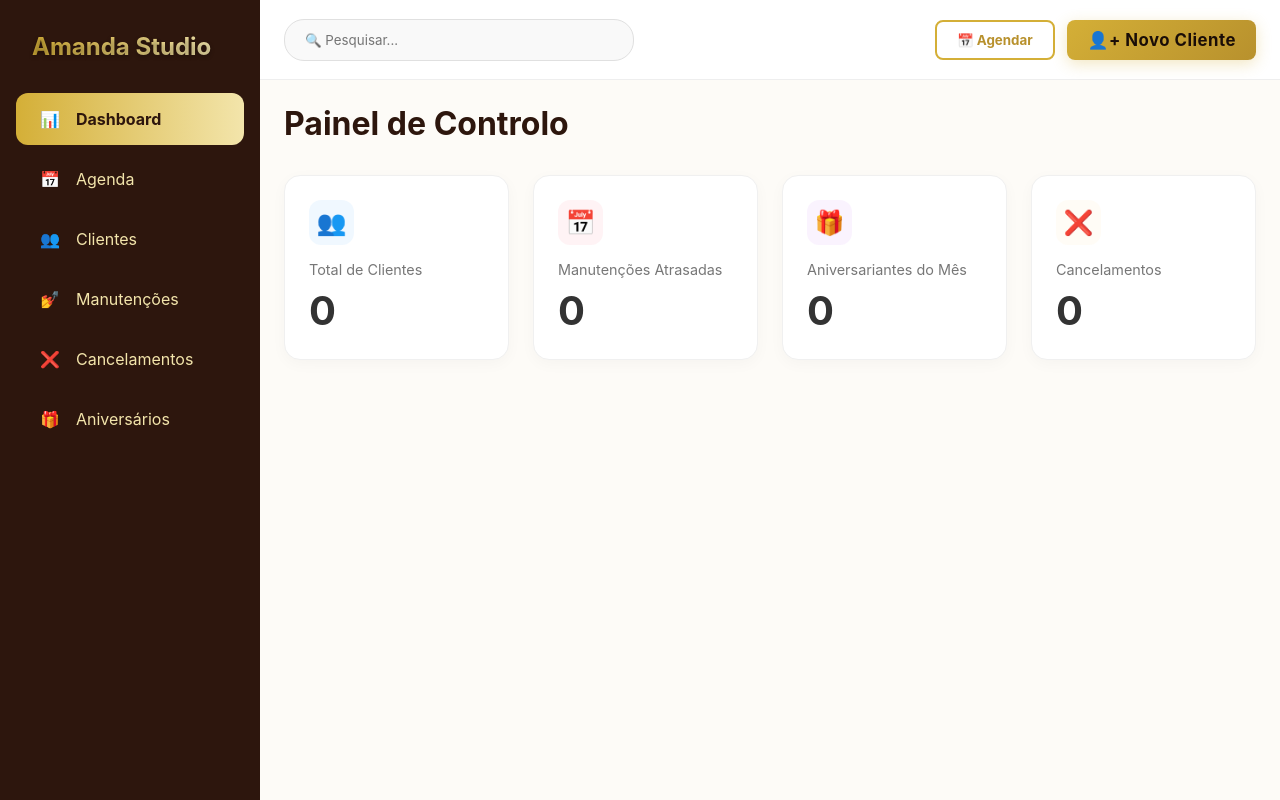
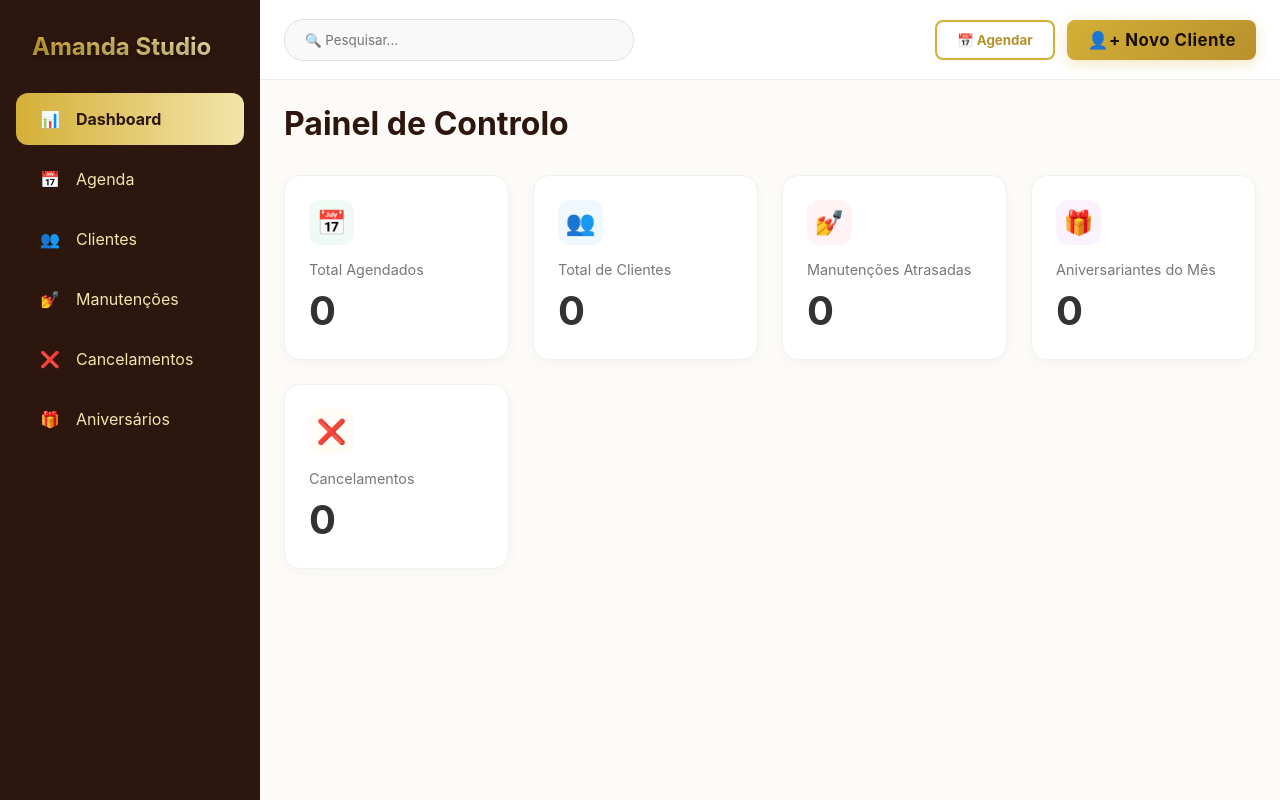
Before and after one commit to brunoyang2/amandastudio, a Next.js app: page /admin in a window 1280 px wide. Built offline with nearby package versions, Linux system fonts and the light colour scheme; no server answers; the database is empty.

Commit message:
feat: adicionado card de total de agendados no dashboard

```diff
--- a/src/app/admin/page.tsx
+++ b/src/app/admin/page.tsx
@@ -5,6 +5,7 @@ import { supabase } from '../../lib/supabase';
 
 export default function AdminDashboard() {
   const [stats, setStats] = useState({
+    totalAppointments: 0,
     totalClients: 0,
     maintenanceAlerts: 0,
     birthdaysThisMonth: 0,
@@ -15,6 +16,12 @@ export default function AdminDashboard() {
   useEffect(() => {
     async function loadStats() {
       setLoading(true);
+
+      // 0. Total Agendados (não cancelados)
+      const { count: appointmentsCount } = await supabase
+        .from('appointments')
+        .select('*', { count: 'exact', head: true })
+        .neq('status', 'cancelado');
 
       // 1. Total de Clientes
       const { count: clientCount } = await supabase
@@ -49,6 +56,7 @@ export default function AdminDashboard() {
       }
 
       setStats({
+        totalAppointments: appointmentsCount || 0,
         totalClients: clientCount || 0,
         maintenanceAlerts: maintenanceCount || 0,
         cancellations: cancelledCount || 0,
@@ -61,8 +69,9 @@ export default function AdminDashboard() {
   }, []);
 
   const kpis = [
+    { title: 'Total Agendados', value: loading ? '...' : stats.totalAppointments, icon: '📅', color: '#48bb78' },
     { title: 'Total de Clientes', value: loading ? '...' : stats.totalClients, icon: '👥', color: '#4facfe' },
-    { title: 'Manutenções Atrasadas', value: loading ? '...' : stats.maintenanceAlerts, icon: '📅', color: '#ff6a88' },
+    { title: 'Manutenções Atrasadas', value: loading ? '...' : stats.maintenanceAlerts, icon: '💅', color: '#ff6a88' },
     { title: 'Aniversariantes do Mês', value: loading ? '...' : stats.birthdaysThisMonth, icon: '🎁', color: '#c471ed' },
     { title: 'Cancelamentos', value: loading ? '...' : stats.cancellations, icon: '❌', color: '#fddb92' },
   ];
```
